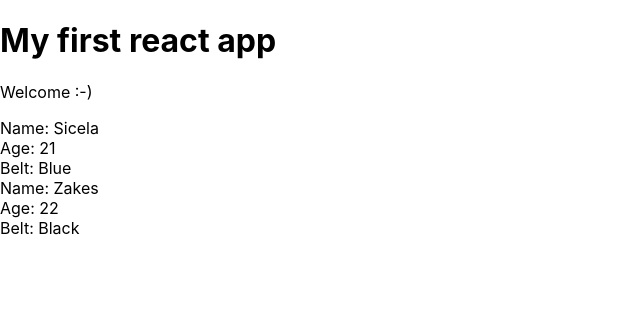
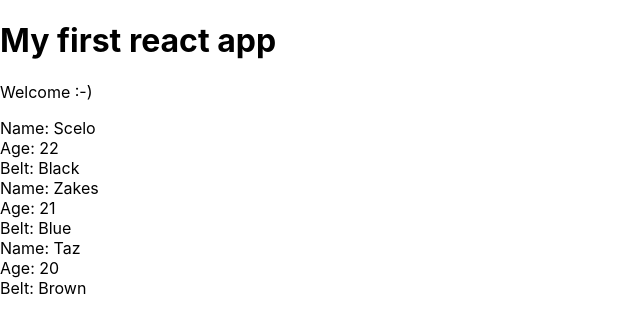
Before and after one commit to phyzikhs/reactjs, a React (Create React App) app in the folder react-redux/myapp/: page / in a window 1280 px wide. Shown: the top 332 px of the page, without its empty margins (0-640 px from the left). Built offline with nearby package versions, Linux system fonts and the light colour scheme.

Commit message:
list of objects and their id as a key use the map function to map elements this.state andt state is tripping

```diff
--- a/react-redux/myapp/src/App.js
+++ b/react-redux/myapp/src/App.js
@@ -2,13 +2,19 @@
 import Ninjas from "./Ninjas"
 
 function App() {
+  const state = {
+    ninjas:[
+      {name: "Scelo", age: 22, belt: "Black", key: 1},
+      {name: "Zakes", age: 21, belt: "Blue", key: 2},
+      {name: "Taz", age: 20, belt: "Brown", key: 3},
+    ],
+  }
   return (
     <div className="App">
       <header className="App-header">
         <h1>My first react app</h1>
         <p>Welcome :-)</p>
-        <Ninjas name="Sicela" age="21" belt="Blue"/>
-        <Ninjas name="Zakes" age="22" belt="Black"/>
+        <Ninjas ninjas={state.ninjas}/>
       </header>
     </div>
   );
--- a/react-redux/myapp/src/Ninjas.js
+++ b/react-redux/myapp/src/Ninjas.js
@@ -3,12 +3,19 @@
 class Ninjas extends Component{
   render() {
     console.log(this.props);
-    const {name, age, belt} = this.props;
+    const {ninjas} = this.props;
+    const ninjaList = ninjas.map(ninja => {
+      return (
+        <div className="ninja" key={ninja.key}>
+        <div>Name: {ninja.name}</div>
+        <div>Age: {ninja.age}</div>
+        <div>Belt: {ninja.belt}</div>
+      </div>
+      )
+    })
     return (
-      <div className="ninja">
-        <div>Name: {name}</div>
-        <div>Age: {age}</div>
-        <div>Belt: {belt}</div>
+      <div className="ninja-list">
+        {ninjaList}
       </div>
     )
   }
```
Also changed, not shown: 1 other file (tests, documents, lock files or other folders).
